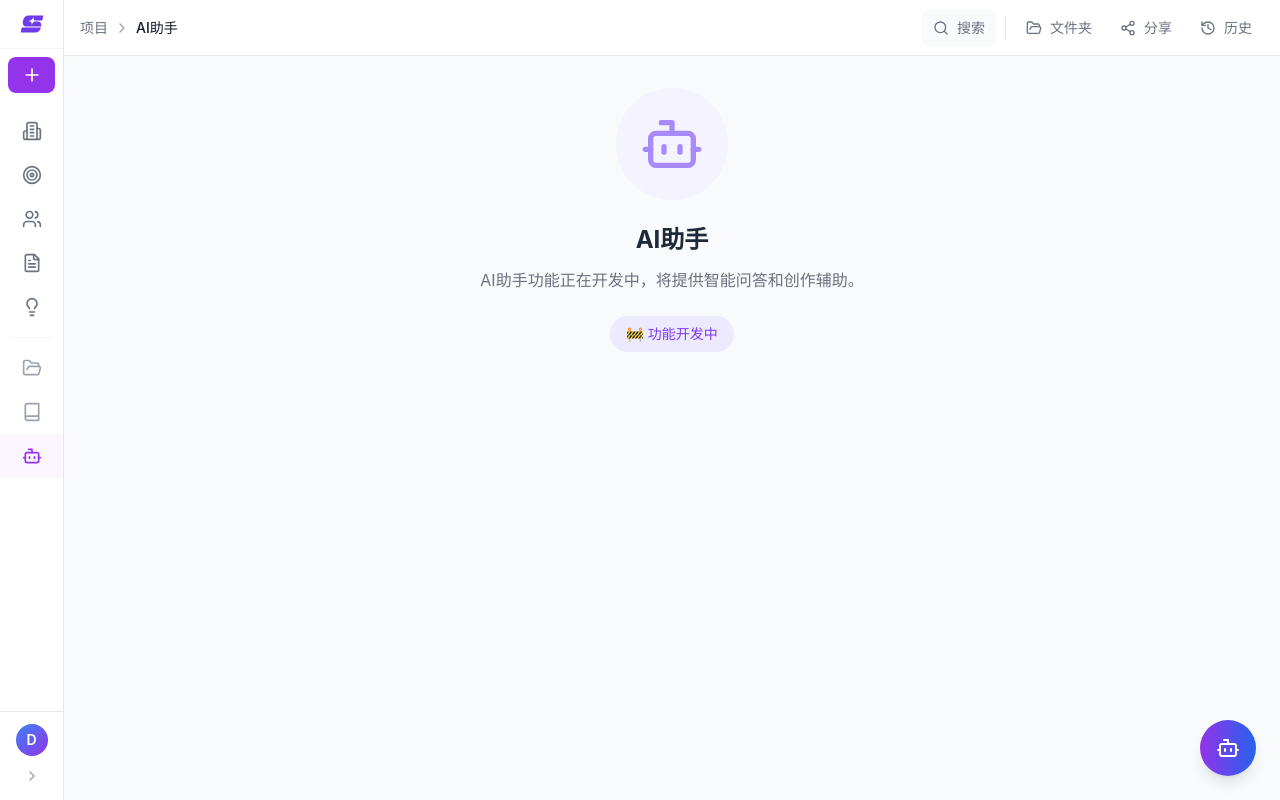
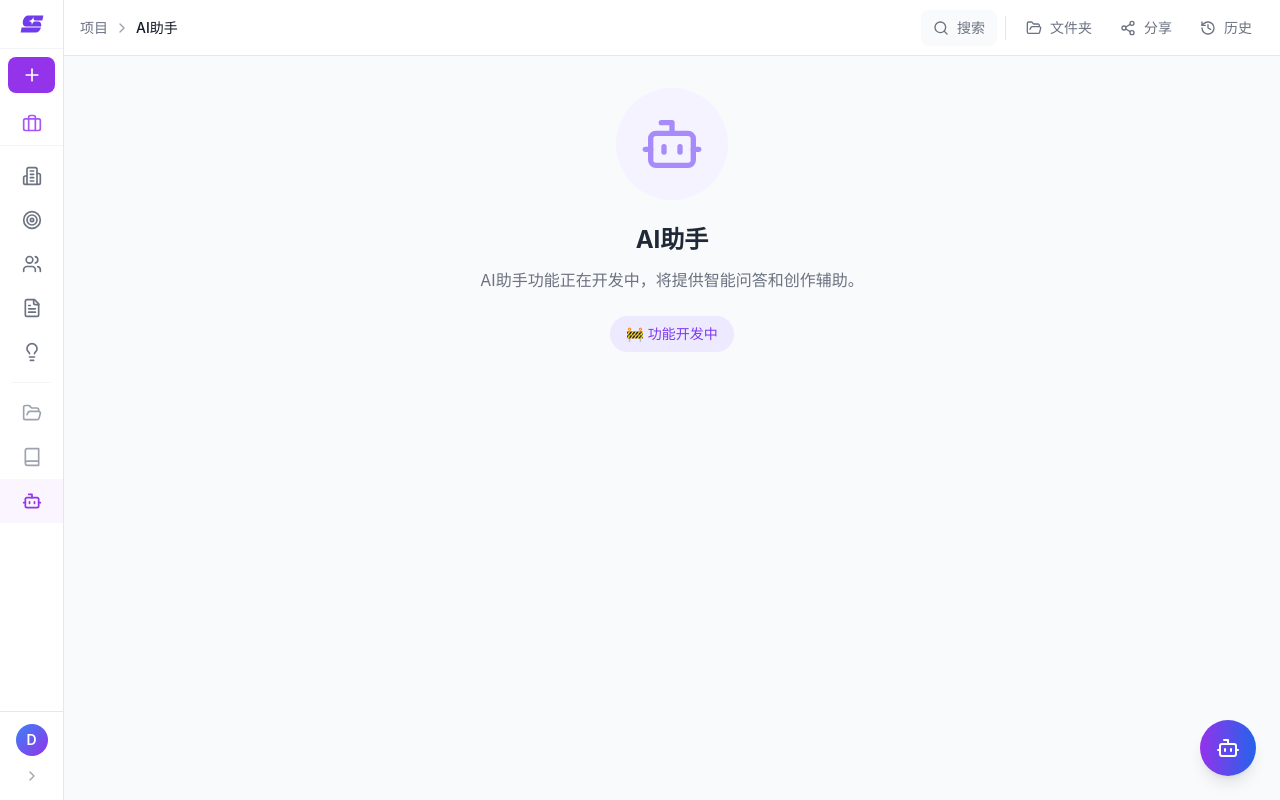
Before and after one commit to GPlanbrand/stratomind, a React (Vite) app: page /projects/assistant in a window 1280 px wide. Both pictures are taken after a click on the button 209 px from the left and 27 px from the top of the page. Built offline with nearby package versions, Linux system fonts and the light colour scheme.

Commit message:
fix: 折叠状态下显示项目图标
- 折叠时显示项目图标（Briefcase）
- 点击可跳转到项目
- 修复滚动问题(scroll-fix)

```diff
--- a/src/components/Sidebar.tsx
+++ b/src/components/Sidebar.tsx
@@ -77,6 +77,17 @@ const Sidebar: React.FC<SidebarProps> = ({ user, collapsed, onToggleCollapse, cu
             title="新建项目"
           >
             <Plus className="w-5 h-5" />
+          </button>
+        </div>
+
+        {/* 当前项目 */}
+        <div className="px-2 py-1 border-b border-gray-100">
+          <button
+            onClick={() => navigate(`/projects/workspace/${projectId}`)}
+            className="w-full flex items-center justify-center py-2 text-gray-600 hover:bg-gray-50 rounded-lg"
+            title={projectName}
+          >
+            <Briefcase className="w-5 h-5 text-purple-500" />
           </button>
         </div>
 
```
